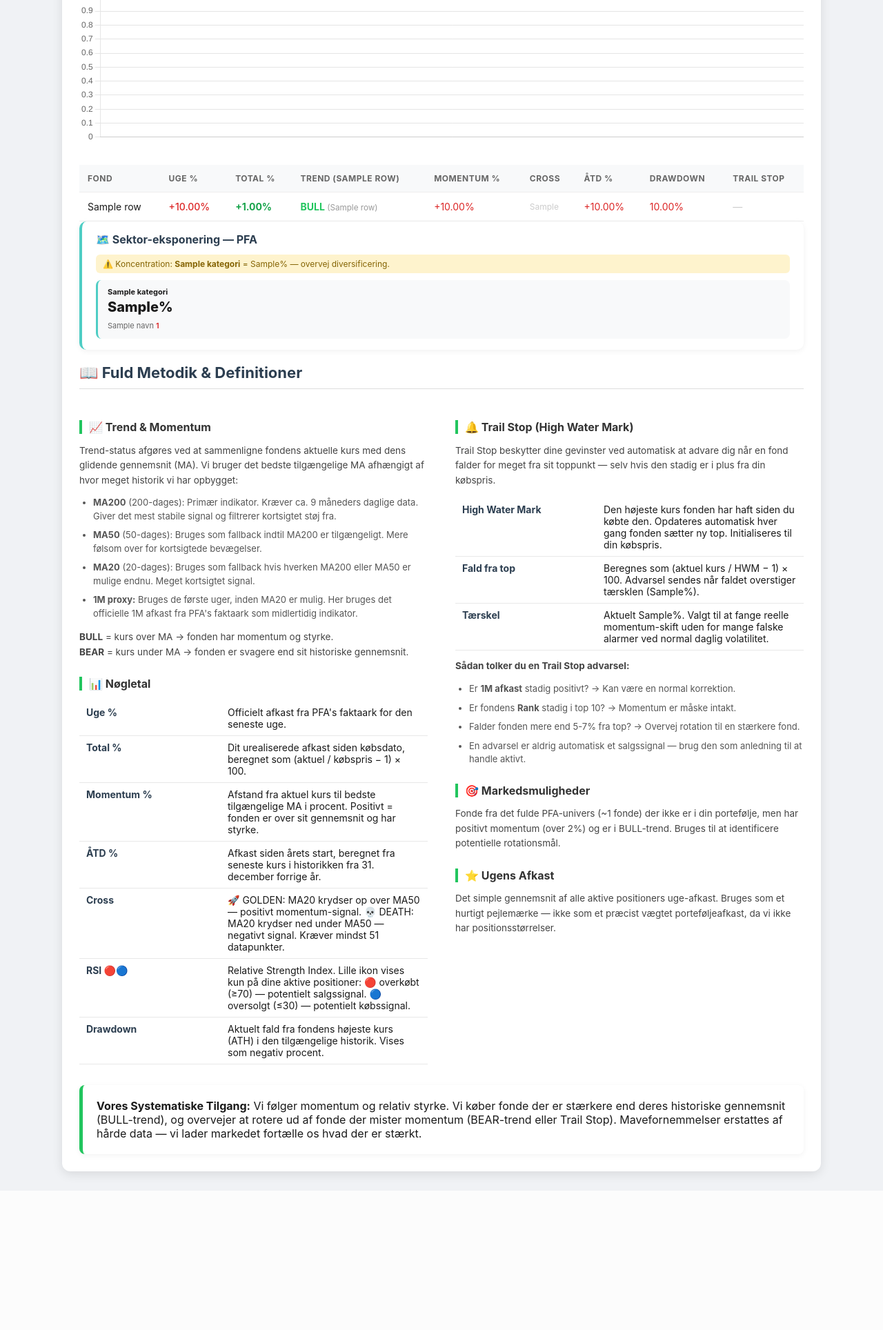
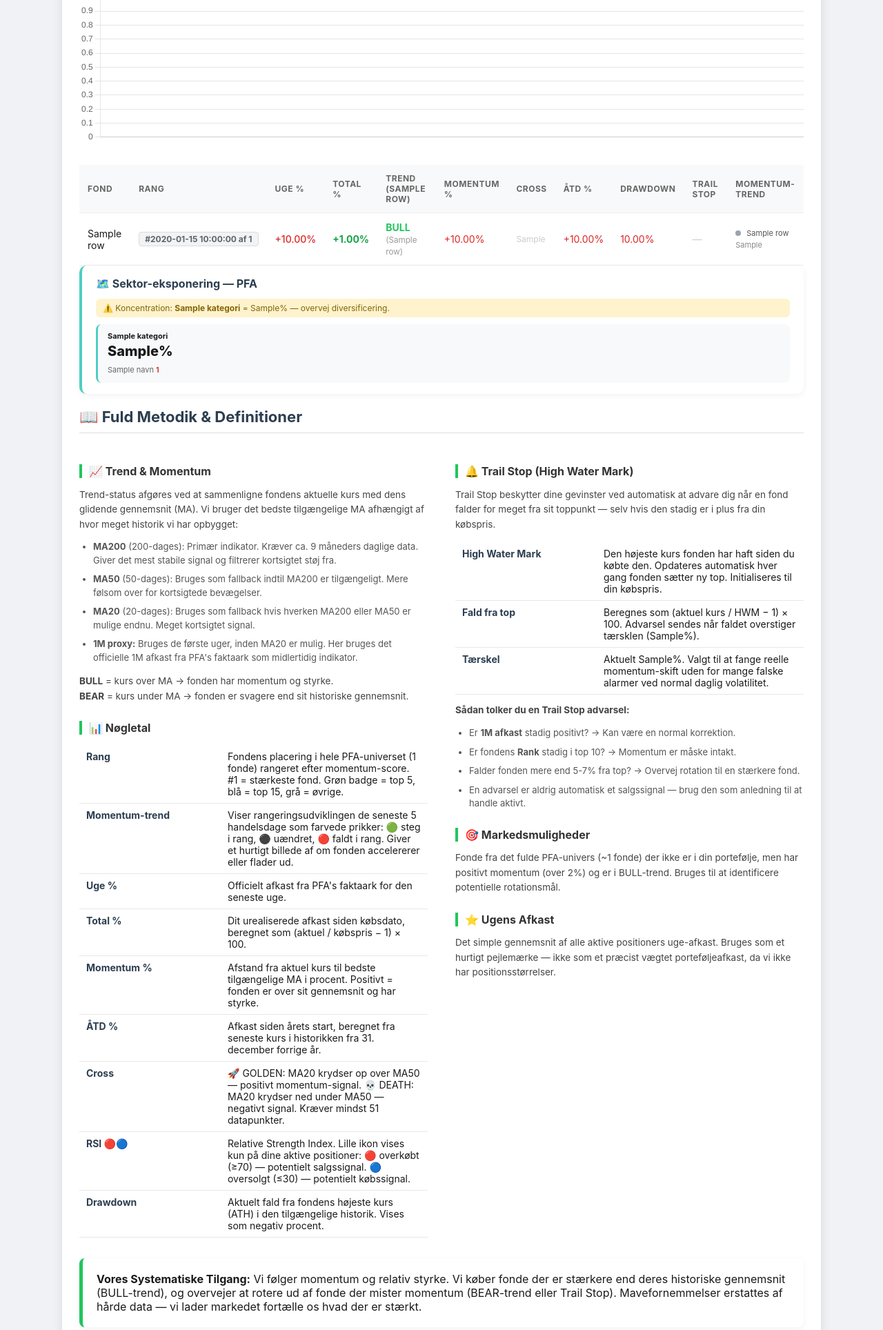
Before and after one commit to Alf4444/TrendAgent, a Python web app: template templates/pfa_weekly.html.j2 in a window 1280 px wide. Shown: the part 630-2558 px from the top of the page at 69% size. Before the commit the page ends 2345 px from the top, so only its background shows below. Run offline with Jinja, Linux system fonts and the light colour scheme; the template is opened without the code that fills it: most values are stand-ins (such as "Sample title", 1, 10 or a date in 2020).

Commit message:
Update pfa_weekly.html.j2

```diff
--- a/templates/pfa_weekly.html.j2
+++ b/templates/pfa_weekly.html.j2
@@ -58,6 +58,22 @@
                                 width: 180px; padding-right: 15px; }
     .strategy-box { margin-top: 30px; padding: 20px; background: #fff; border-radius: 8px;
                     border-left: 5px solid #22c55e; box-shadow: 0 2px 8px rgba(0,0,0,0.05); }
+
+    /* Rang & Momentum */
+    .rank-badge-top { display: inline-block; background: #e6f4ea; color: #1e7e34;
+                      border: 1px solid #c3e6cb; padding: 2px 8px; border-radius: 4px;
+                      font-size: 12px; font-weight: bold; white-space: nowrap; }
+    .rank-badge-mid { display: inline-block; background: #e8f0fe; color: #1a56b0;
+                      border: 1px solid #c5d8f6; padding: 2px 8px; border-radius: 4px;
+                      font-size: 12px; font-weight: bold; white-space: nowrap; }
+    .rank-badge-low { display: inline-block; background: #f1f3f4; color: #5f6368;
+                      border: 1px solid #dadce0; padding: 2px 8px; border-radius: 4px;
+                      font-size: 12px; font-weight: bold; white-space: nowrap; }
+    .momentum-dots { display: flex; gap: 3px; align-items: center; margin-bottom: 3px; }
+    .mdot-up   { width: 8px; height: 8px; border-radius: 50%; background: #22c55e; display: inline-block; }
+    .mdot-flat { width: 8px; height: 8px; border-radius: 50%; background: #9ca3af; display: inline-block; }
+    .mdot-dn   { width: 8px; height: 8px; border-radius: 50%; background: #ef4444; display: inline-block; }
+    .rank-hist { font-size: 11px; color: #888; }
   </style>
 </head>
 <body>
@@ -156,6 +172,7 @@
       <thead>
         <tr>
           <th>Fond</th>
+          <th>Rang</th>
           <th>Uge %</th>
           <th>Total %</th>
           <th>Trend ({{ rows[0].ma_label if rows else 'MA' }})</th>
@@ -164,6 +181,7 @@
           <th>ÅTD %</th>
           <th>Drawdown</th>
           <th>Trail Stop</th>
+          <th>Momentum-trend</th>
         </tr>
       </thead>
       <tbody>
@@ -175,6 +193,20 @@
               <span style="font-size:11px; margin-left:4px;">
                 {{ '🔴' if row.rsi_alert == 'overkøbt' else '🔵' }}
               </span>
+            {% endif %}
+          </td>
+
+          <td>
+            {% if row.rank_now %}
+              {% if row.rank_now <= 5 %}
+                <span class="rank-badge-top">#{{ row.rank_now }} af {{ total_market_count }}</span>
+              {% elif row.rank_now <= 15 %}
+                <span class="rank-badge-mid">#{{ row.rank_now }} af {{ total_market_count }}</span>
+              {% else %}
+                <span class="rank-badge-low">#{{ row.rank_now }} af {{ total_market_count }}</span>
+              {% endif %}
+            {% else %}
+              <span style="color:#ccc;">—</span>
             {% endif %}
           </td>
 
@@ -217,6 +249,23 @@
                   HWM: {{ row.hwm }}
                 </span>
               {% endif %}
+            {% else %}
+              <span style="color:#ccc;">—</span>
+            {% endif %}
+          </td>
+
+          <td>
+            {% if row.rank_history %}
+              <div class="momentum-dots">
+                {% for r in row.rank_history %}
+                  {% if r.direction == 'up' %}<span class="mdot-up" title="Steg"></span>
+                  {% elif r.direction == 'dn' %}<span class="mdot-dn" title="Faldt"></span>
+                  {% else %}<span class="mdot-flat" title="Uændret"></span>
+                  {% endif %}
+                {% endfor %}
+                <span style="font-size:11px; color:#555; margin-left:5px;">{{ row.rank_trend_label }}</span>
+              </div>
+              <div class="rank-hist">{{ row.rank_history_str }}</div>
             {% else %}
               <span style="color:#ccc;">—</span>
             {% endif %}
@@ -272,6 +321,17 @@
 
           <h3>📊 Nøgletal</h3>
           <table class="def-table">
+            <tr>
+              <td>Rang</td>
+              <td>Fondens placering i hele PFA-universet ({{ rows|length }} fonde) rangeret efter momentum-score.
+                  #1 = stærkeste fond. Grøn badge = top 5, blå = top 15, grå = øvrige.</td>
+            </tr>
+            <tr>
+              <td>Momentum-trend</td>
+              <td>Viser rangeringsudviklingen de seneste 5 handelsdage som farvede prikker:
+                  🟢 steg i rang, ⚫ uændret, 🔴 faldt i rang.
+                  Giver et hurtigt billede af om fonden accelererer eller flader ud.</td>
+            </tr>
             <tr>
               <td>Uge %</td>
               <td>Officielt afkast fra PFA's faktaark for den seneste uge.</td>
```
